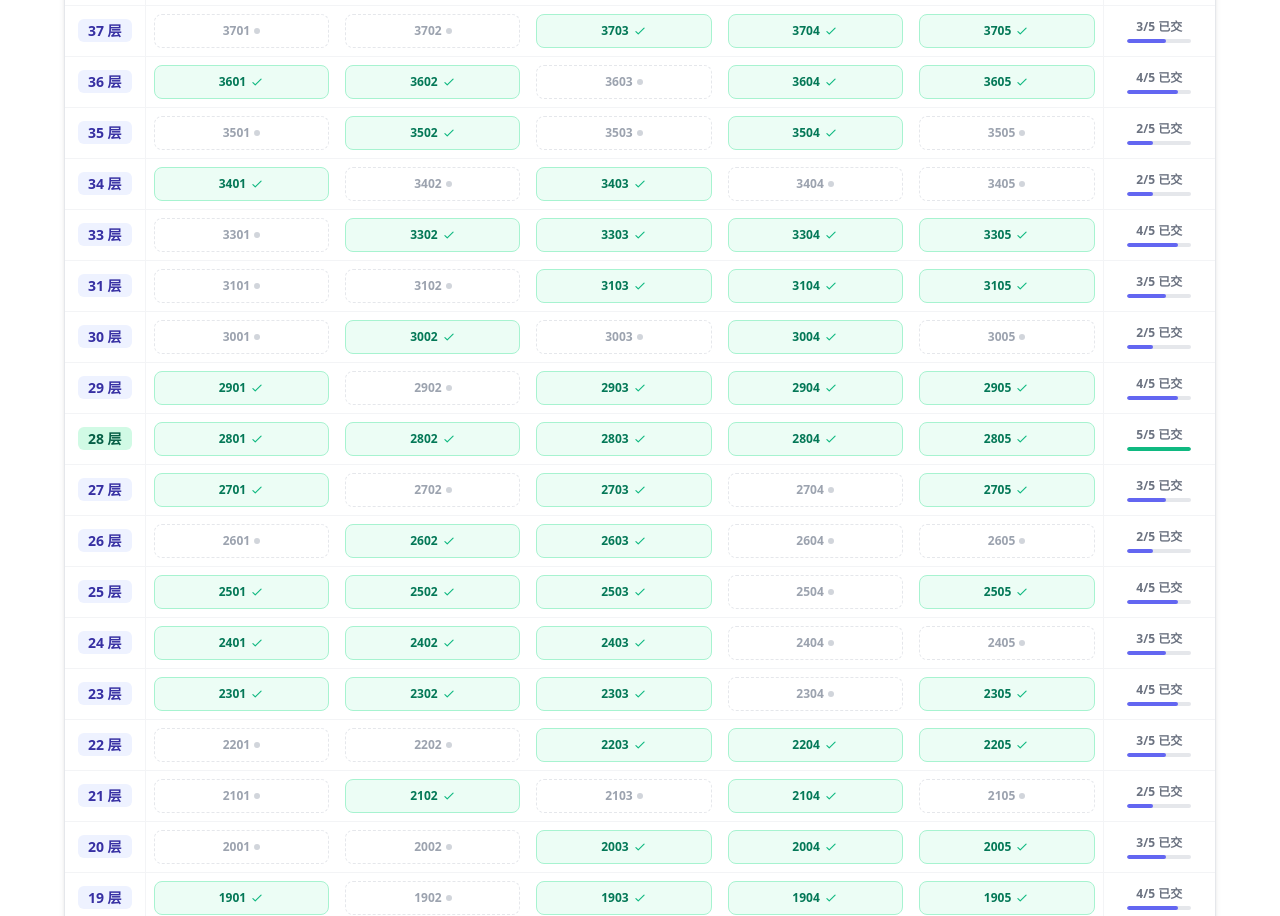
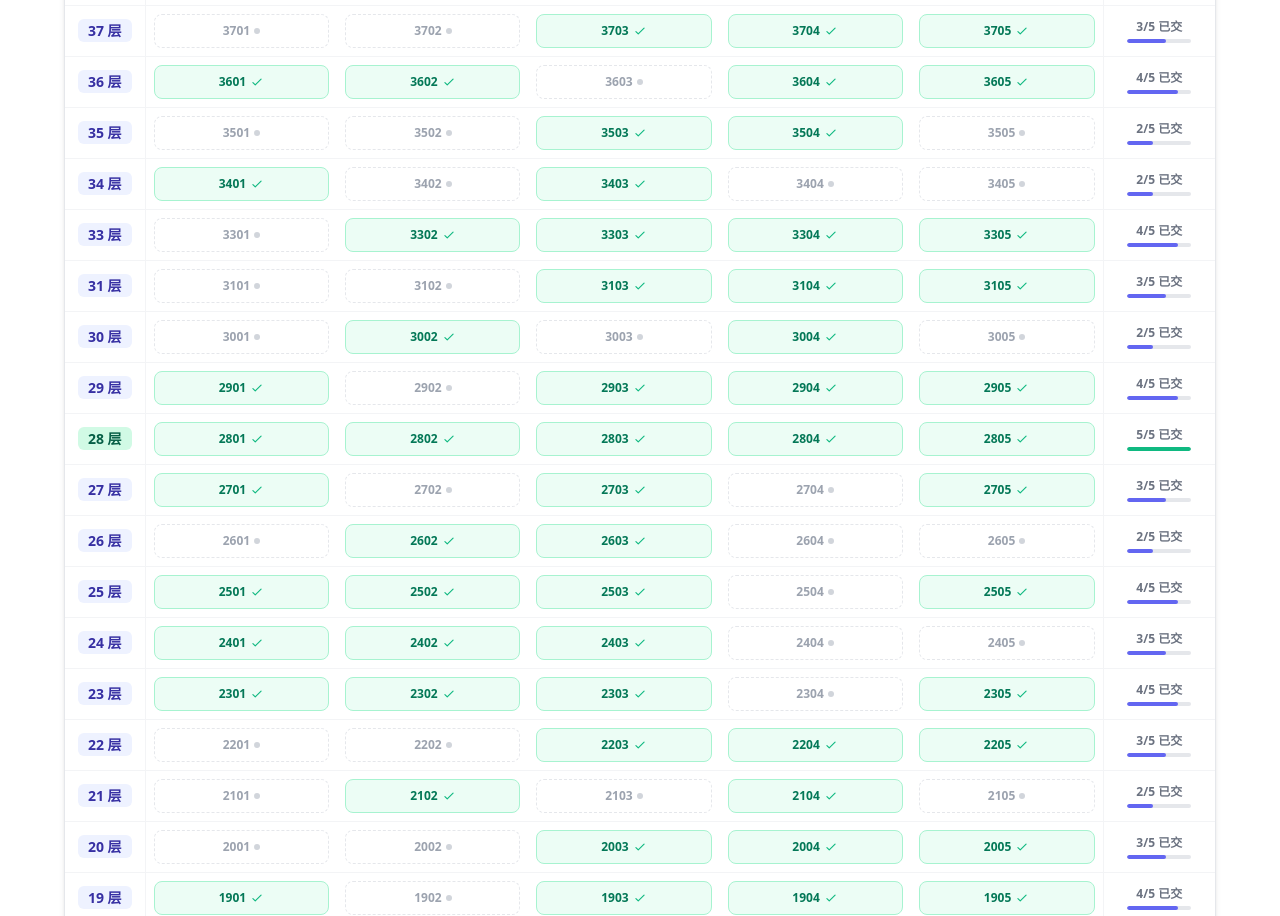
Before and after one commit to yulynn/yunhaiwan, a plain HTML site: page index.html in a window 1280 px wide. Shown: the part 975-1891 px from the top of the page. Drawn offline with nearby package versions, Linux system fonts and the light colour scheme.

Commit message:
Update index.html
已将 3502室 调整为未出资，3503室 调整为已出资（第35层维持 2 户已出资）

```diff
--- a/index.html
+++ b/index.html
@@ -191,15 +191,15 @@
     </div>
 
     <script>
-        // 【版本控制系统】如果检测到代码版本升级，直接清除本地缓存的金额数据，实现自动同步更新。
-        const DATA_VERSION = "2026_06_03_v3_final";
+        // 【版本控制系统】如果检测到代码版本升级（比如本次更正了35层数据），直接清除本地缓存的金额数据，实现自动同步更新。
+        const DATA_VERSION = "2026_06_03_v4_final";
         const savedVersion = localStorage.getItem('app_data_version');
         if (savedVersion !== DATA_VERSION) {
             localStorage.setItem('app_data_version', DATA_VERSION);
             localStorage.setItem('manually_saved_total_amount', '257,003.11'); // 触发强制金额重置
         }
 
-        // 核心登记的 131 户原始房号数据 (数据截止 2026-06-03)
+        // 核心登记的 131 户原始房号数据 (数据截止 2026-06-03，35层已更正为 3503, 3504)
         const ORIGINAL_PAID_LIST = [
             "402", "404", "405", "502", "505", "602", "604", "704", "802", "803",
             "901", "905", "1001", "1003", "1101", "1104", "1105", "1201", "1202", "1203", "1204",
@@ -208,7 +208,7 @@
             "2004", "2005", "2102", "2104", "2203", "2204", "2205", "2301", "2302", "2303", "2305",
             "2401", "2402", "2403", "2501", "2502", "2503", "2505", "2602", "2603", "2701", "2703",
             "2705", "2801", "2802", "2803", "2804", "2805", "2901", "2903", "2904", "2905", "3002",
-            "3004", "3103", "3104", "3105", "3302", "3303", "3304", "3305", "3401", "3403", "3502",
+            "3004", "3103", "3104", "3105", "3302", "3303", "3304", "3305", "3401", "3403", "3503",
             "3504", "3601", "3602", "3604", "3605", "3703", "3704", "3705", "3802", "3803", "3804",
             "3805", "3902", "3903", "3904", "4001", "4002", "4003", "4004", "4005", "4101", "4103",
             "4104", "4201", "4202", "4203", "4204", "4205", "4301", "4305", "4401", "4402", "4403",
@@ -366,7 +366,7 @@
                                     class="w-full py-2 px-1 relative transition-all rounded-lg border text-xs font-semibold ${boxHighlight} ${
                                         isPaid
                                         ? 'bg-green-50 text-green-700 border-green-200 hover:bg-green-100 hover:border-green-300'
-                                        : 'bg-gray-55 text-gray-400 border-gray-200 border-dashed hover:bg-gray-100 hover:text-gray-650'
+                                        : 'bg-gray-55 text-gray-400 border-gray-200 border-dashed hover:bg-gray-100 hover:text-gray-655'
                                     }"
                                 >
                                     <div class="flex items-center justify-center gap-1">
```
